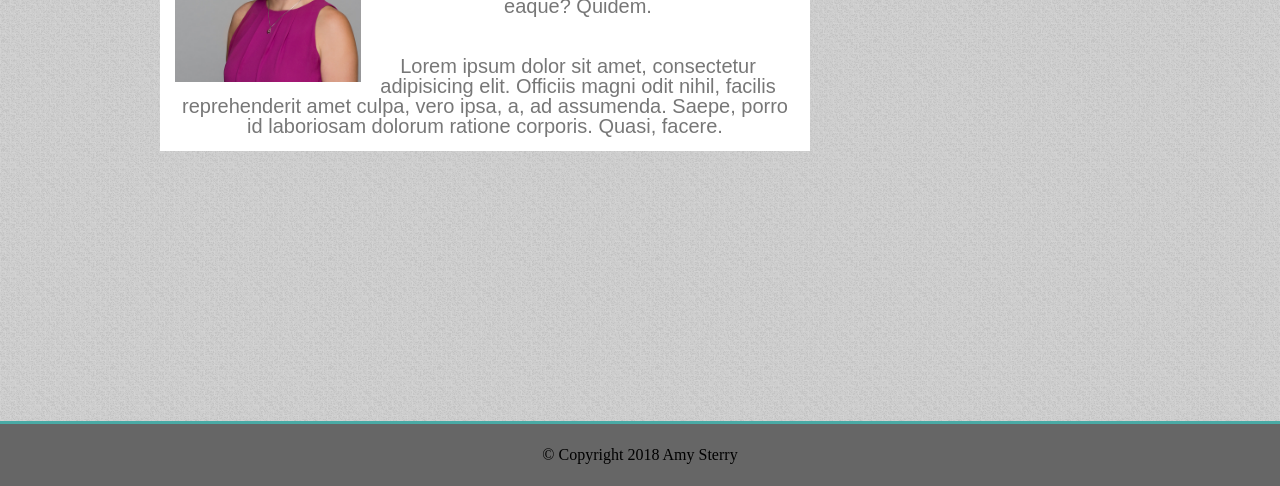
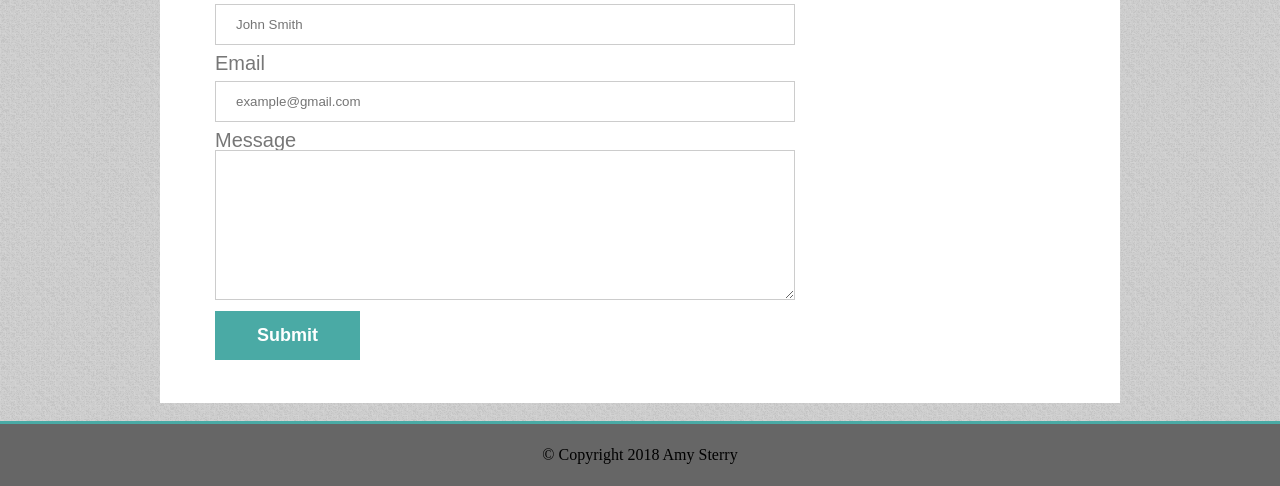
Before and after one commit to asterrypm/Basic-Portfolio, a plain HTML site: page contact.html in a window 1280 px wide. Shown: the part 314-800 px from the top of the page. Drawn offline with Linux system fonts and the light colour scheme.

Commit message:
contact page update

```diff
--- a/Assets/css/style.css
+++ b/Assets/css/style.css
@@ -3,8 +3,6 @@
 }
 
 body {
-
-	/* background-image: url(retro_intro.png) */
 
 	background-image: url("../images/retro_intro.png")
 
@@ -77,12 +75,13 @@ footer {
 	background-color: #ffffff;
 	text-align: center;
 	padding: 15px;
-	border-color: #dddddd;
+	border-color: #dddddd solid;
 	color: #777777;
 	font-family: "Arial", 'Helvetica Neue', Helvetica, sans-serif;
 	font-size: 20px;
 
 }
+
 
 .main-header{
 	font-size: 30px;
@@ -121,4 +120,56 @@ aside {
 	background-color: white;
 	text-align: center;
 	padding: 20px 10px 20px 10px;
+
 }
+
+form{
+	text-align: left;
+
+}
+
+input[type=text], select {
+    width: 100%;
+    padding: 12px 20px;
+    margin: 8px 0;
+    display: inline-block;
+  	border: 1px solid #ccc;
+    box-sizing: border-box;
+
+}
+
+textarea {
+    width: 100%;
+    height: 150px;
+    padding: 12px 20px;
+    box-sizing: border-box;
+    border: 1px solid #ccc;
+    background-color: #ffffff;
+    font-size: 16px;
+
+}
+
+input[type=submit] {
+    width: 25%;
+    background-color: #4aaaa5;
+    color: white;
+    padding: 14px 20px;
+    margin: 8px 0;
+    border: none;
+    cursor: pointer;
+    float: left;
+    font-weight: bold;
+    font-size: 18px
+}
+
+input[type=submit]:hover {
+    background-color: #45a049;
+}
+
+div {
+    background-color: #ffffff;
+    padding: 20px;
+    font-family: "Arial", 'Helvetica Neue', Helvetica, sans-serif;
+	font-size: 20px;
+}
+}
--- a/contact.html
+++ b/contact.html
@@ -25,13 +25,23 @@
 		<div class="container">
 
 		<section class="main-content">
-			<h1 class="main-header">About Me</h1>
+			<h1 class="main-header">Contact</h1>
 			<hr>
-			<img id="headshot" src="Assets/images/amy_sterry_WEB/Headshot.jpg" alt="Headshot">
 
-			<p>Lorem ipsum dolor sit amet, consectetur adipisicing elit. Molestiae rerum quaerat similique, cumque enim voluptate ea vero doloremque veritatis quo accusamus ipsa laudantium officia quas quasi, eligendi excepturi eaque? Quidem.</p><br><br>
+			<div>
+  				<form action="/action_page.php">
+    				<label for="name">Name</label>
+    				<input type="text" class="labels" name="name" placeholder="John Smith">
 
-			<p>Lorem ipsum dolor sit amet, consectetur adipisicing elit. Officiis magni odit nihil, facilis reprehenderit amet culpa, vero ipsa, a, ad assumenda. Saepe, porro id laboriosam dolorum ratione corporis. Quasi, facere.</p>
+    				<label for="email">Email</label>
+    				<input type="text" class="labels" name="email" placeholder="example@gmail.com">
+
+    				<label for="message">Message</label>
+    				<textarea></textarea>
+
+    				<input type="submit" value="Submit">
+  				</form>
+			</div>
 		</section>
 
 		<aside class="connect">
```
